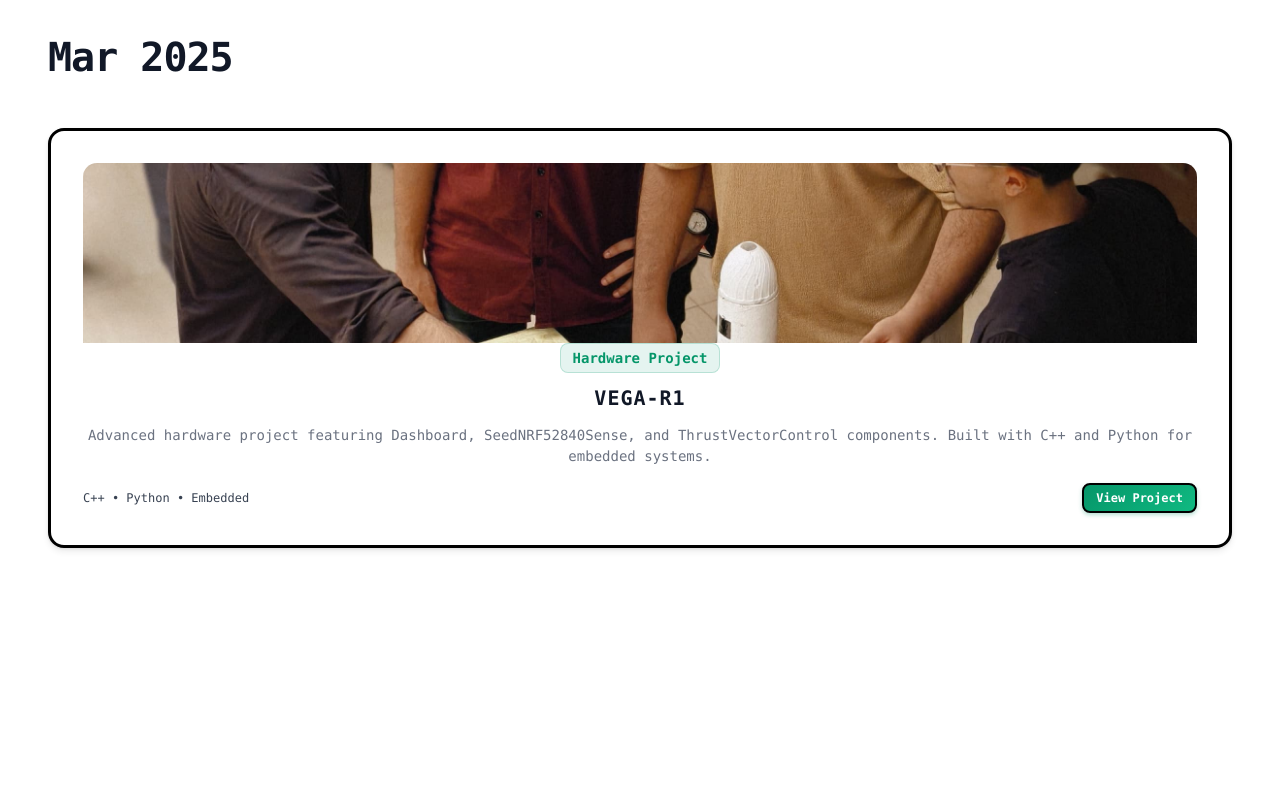
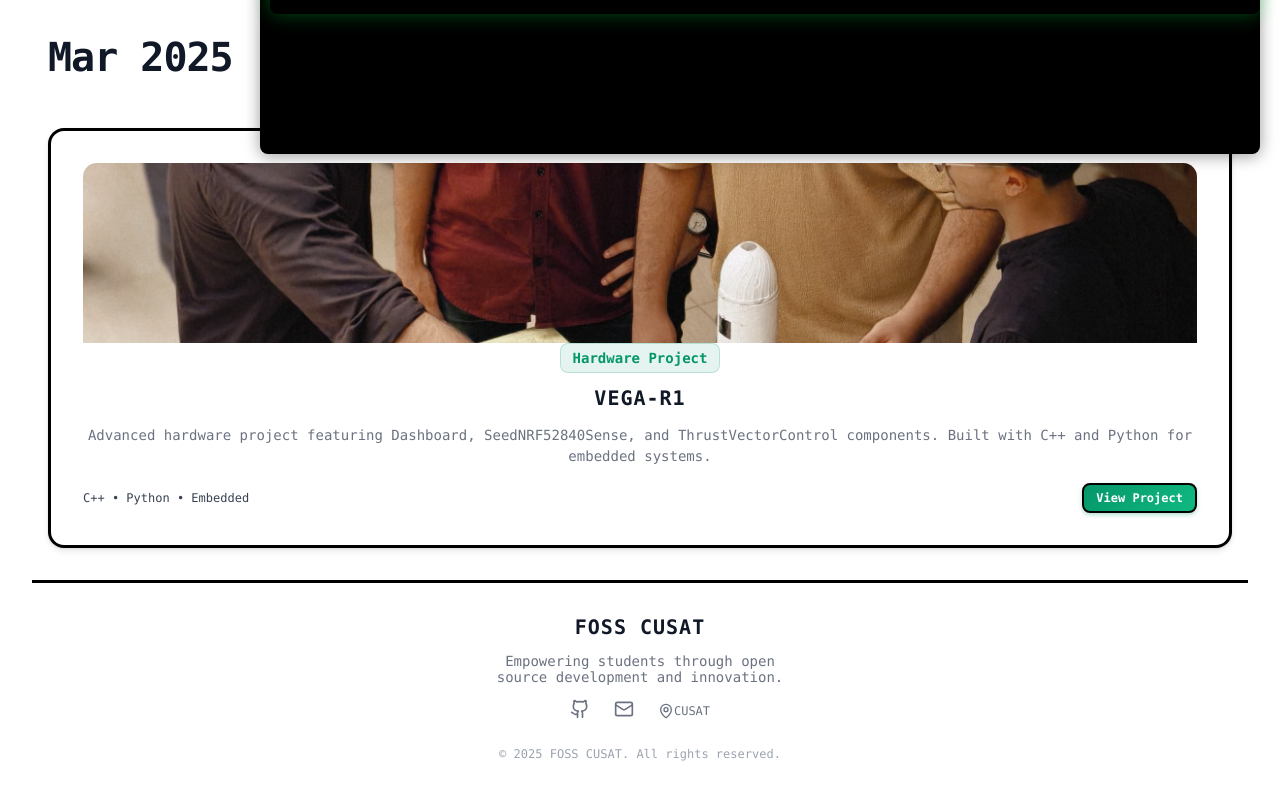
Before and after one commit to foss-cusat/foss-website, a React (Vite) app: page / in a window 1280 px wide. Shown: the part 842-1642 px from the top of the page. Before the commit the page ends 1422 px from the top, so only its background shows below. Built offline with nearby package versions, Linux system fonts and the light colour scheme.

Commit message:
footer and terminal position

```diff
--- a/src/App.jsx
+++ b/src/App.jsx
@@ -2,6 +2,7 @@ import React, { useState, useEffect } from 'react';
 import { BrowserRouter as Router, Routes, Route } from 'react-router-dom';
 import { motion, AnimatePresence } from 'framer-motion';
 import Navigation from './components/Navigation';
+import Footer from './components/Footer';
 import Home from './pages/Home';
 import Events from './pages/Events';
 import Projects from './pages/Projects';
@@ -85,6 +86,8 @@ function App() {
           </Routes>
         </AnimatePresence>
 
+        <Footer />
+
         <CommandPalette
           isOpen={commandPaletteOpen}
           onClose={() => setCommandPaletteOpen(false)}
--- /dev/null
+++ b/src/components/Footer.jsx
@@ -0,0 +1,194 @@
+import React from 'react';
+import { motion } from 'framer-motion';
+import { Github, Mail, MapPin } from 'lucide-react';
+
+const Footer = () => {
+  return (
+    <footer style={{
+      background: '#ffffff',
+      borderTop: '3px solid #000000',
+      padding: '2rem 0',
+      marginTop: 'auto'
+    }}>
+      <div className="container mx-auto px-4">
+        <div className="flex flex-col md:flex-row justify-between items-center">
+          {/* Logo and Description */}
+          <motion.div
+            initial={{ opacity: 0, y: 20 }}
+            animate={{ opacity: 1, y: 0 }}
+            transition={{ duration: 0.6 }}
+            className="mb-4 md:mb-0"
+          >
+            <h3 className="text-xl font-bold mb-2" style={{ color: '#111827' }}>
+              FOSS CUSAT
+            </h3>
+            <p className="text-sm" style={{ color: '#6b7280', maxWidth: '300px' }}>
+              Empowering students through open source development and innovation.
+            </p>
+          </motion.div>
+
+          {/* Quick Links */}
+          <motion.div
+            initial={{ opacity: 0, y: 20 }}
+            animate={{ opacity: 1, y: 0 }}
+            transition={{ duration: 0.6, delay: 0.1 }}
+            className="flex flex-col items-center md:items-end"
+          >
+            <div className="flex space-x-6 mb-3">
+              <a
+                href="https://github.com/foss-cusat"
+                target="_blank"
+                rel="noopener noreferrer"
+                className="transition-all duration-200 hover:scale-110"
+                style={{ color: '#6b7280' }}
+              >
+                <Github size={20} />
+              </a>
+              <a
+                href="mailto:contact@foss-cusat.org"
+                className="transition-all duration-200 hover:scale-110"
+                style={{ color: '#6b7280' }}
+              >
+                <Mail size={20} />
+              </a>
+              <div className="flex items-center" style={{ color: '#6b7280' }}>
+                <MapPin size={16} />
+                <span className="text-xs ml-1">CUSAT</span>
+              </div>
+            </div>
+          </motion.div>
+        </div>
+
+        {/* Centered Copyright */}
+        <motion.div
+          initial={{ opacity: 0, y: 20 }}
+          animate={{ opacity: 1, y: 0 }}
+          transition={{ duration: 0.6, delay: 0.2 }}
+          className="text-center mt-4"
+        >
+          <p className="text-xs" style={{ color: '#9ca3af' }}>
+            © 2025 FOSS CUSAT. All rights reserved.
+          </p>
+        </motion.div>
+      </div>
+
+      <style jsx>{`
+        .container {
+          width: 100%;
+          margin-left: auto;
+          margin-right: auto;
+          padding-left: 1rem;
+          padding-right: 1rem;
+        }
+
+        @media (min-width: 640px) {
+          .container {
+            max-width: 640px;
+          }
+        }
+
+        @media (min-width: 768px) {
+          .container {
+            max-width: 768px;
+          }
+        }
+
+        @media (min-width: 1024px) {
+          .container {
+            max-width: 1024px;
+          }
+        }
+
+        @media (min-width: 1280px) {
+          .container {
+            max-width: 1280px;
+          }
+        }
+
+        .flex {
+          display: flex;
+        }
+
+        .flex-col {
+          flex-direction: column;
+        }
+
+        .md\\:flex-row {
+          flex-direction: row;
+        }
+
+        .justify-between {
+          justify-content: space-between;
+        }
+
+        .items-center {
+          align-items: center;
+        }
+
+        .md\\:items-end {
+          align-items: flex-end;
+        }
+
+        .mb-4 {
+          margin-bottom: 1rem;
+        }
+
+        .md\\:mb-0 {
+          margin-bottom: 0;
+        }
+
+        .mb-3 {
+          margin-bottom: 0.75rem;
+        }
+
+        .mb-2 {
+          margin-bottom: 0.5rem;
+        }
+
+        .space-x-6 > * + * {
+          margin-left: 1.5rem;
+        }
+
+        .text-xl {
+          font-size: 1.25rem;
+        }
+
+        .text-sm {
+          font-size: 0.875rem;
+        }
+
+        .text-xs {
+          font-size: 0.75rem;
+        }
+
+        .font-bold {
+          font-weight: 700;
+        }
+
+        .transition-all {
+          transition-property: all;
+          transition-timing-function: cubic-bezier(0.4, 0, 0.2, 1);
+          transition-duration: 150ms;
+        }
+
+        .duration-200 {
+          transition-duration: 200ms;
+        }
+
+        .hover\\:scale-110:hover {
+          transform: scale(1.1);
+        }
+
+        .text-center {
+          text-align: center;
+        }
+
+        .mt-4 {
+          margin-top: 1rem;
+        }
+      `}</style>
+    </footer>
+  );
+};
+
+export default Footer;
--- a/src/components/Terminal.jsx
+++ b/src/components/Terminal.jsx
@@ -46,12 +46,12 @@ const Terminal = () => {
   const xtermRef = useRef(null);
   const termRef = useRef(null);
   const containerRef = useRef(null);
-  const [isOpen, setIsOpen] = useState(false);
+  const [isOpen, setIsOpen] = useState(true);
 
-  // Position on the left side, further below the heading
+  // Position on the right side, further below the heading
   const getInitialPosition = () => {
-    const x = 20; // Fixed left position
-    const y = window.scrollY + 350;
+    const x = window.innerWidth - TERMINAL_WIDTH - 20; // Fixed right position
+    const y = window.scrollY + 450; // Moved further down
     return { x, y, dragging: false, offsetX: 0, offsetY: 0 };
   };
 
```
